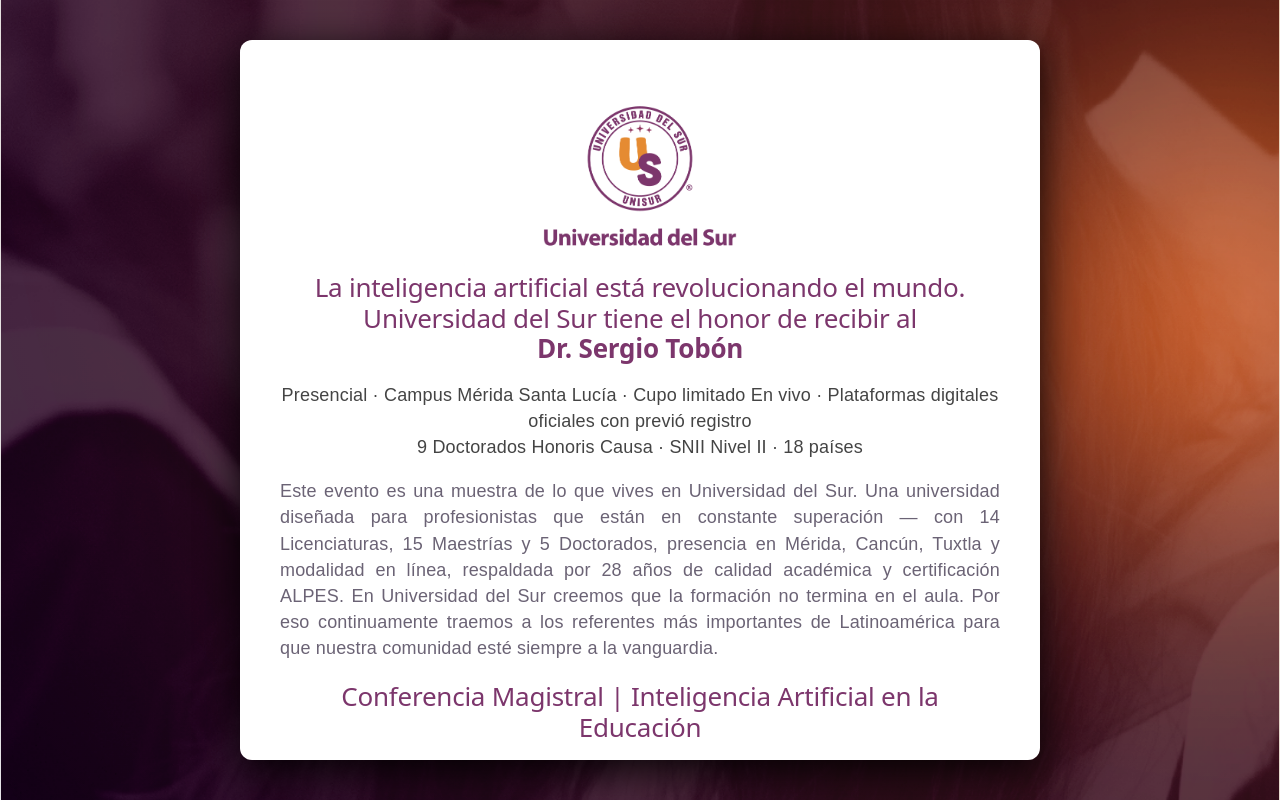
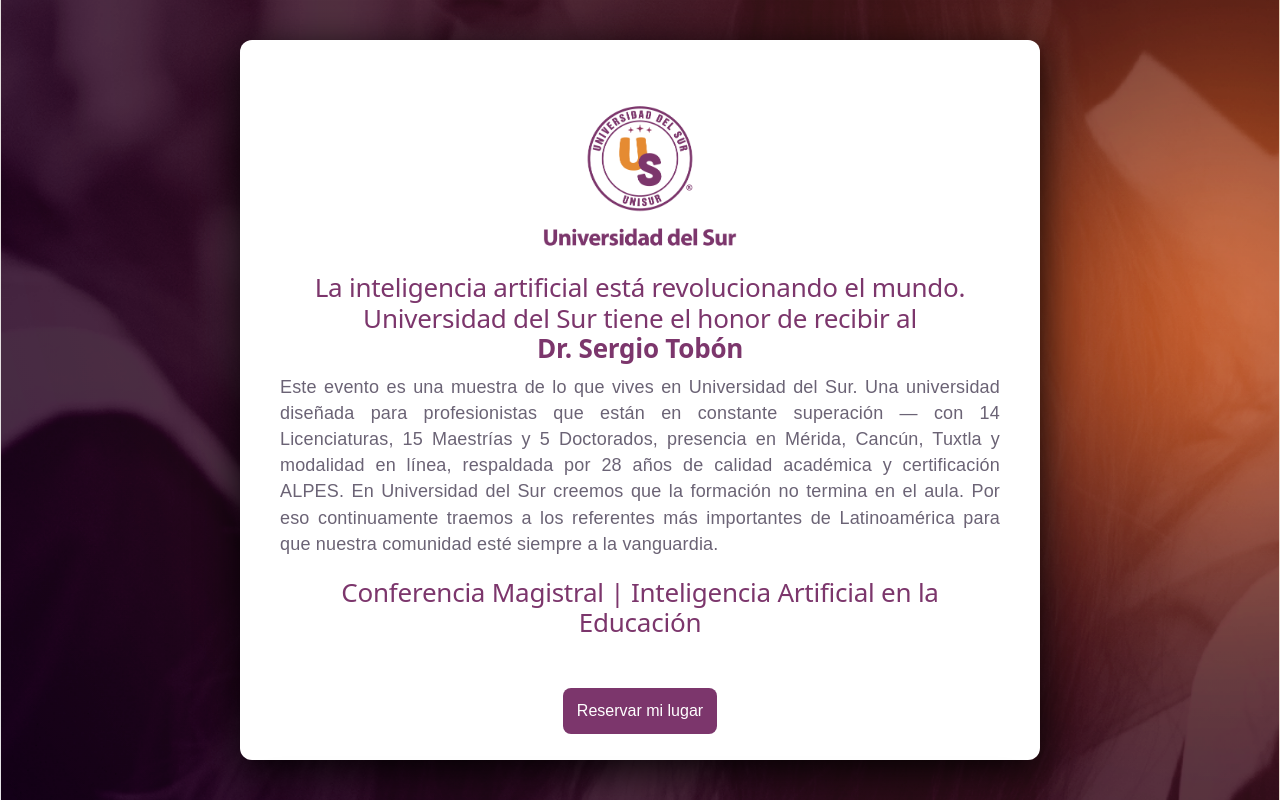
Before and after one commit to mestadalba/landing-tobon, a React (Vite) app: page / in a window 1280 px wide. Built offline with nearby package versions, Linux system fonts and the light colour scheme.

Commit message:
landing lista

```diff
--- a/src/App.jsx
+++ b/src/App.jsx
@@ -98,11 +98,7 @@ export default function App() {
         <h2>La inteligencia artificial está revolucionando el mundo.
           Universidad del Sur tiene el honor de recibir al
           <br></br><b>Dr. Sergio Tobón</b></h2>
-        <h3>
-          Presencial · Campus Mérida Santa Lucía · Cupo limitado
-          En vivo · Plataformas digitales oficiales con previó registro<br></br>
-          9 Doctorados Honoris Causa · SNII Nivel II · 18 países
-        </h3>
+
         {/* DESCRIPCIÓN */}
         <section className="block">
           <p>
```
